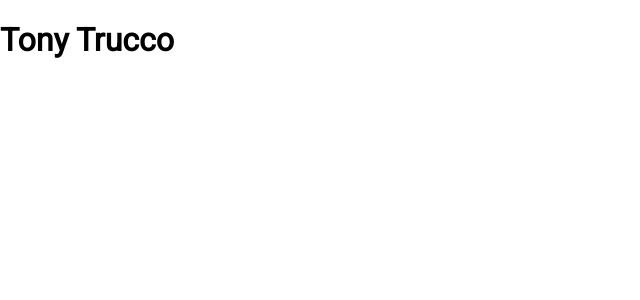
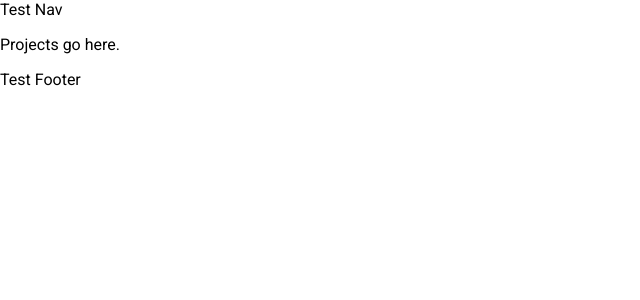
Before and after one commit to tonytrucco-CS/trucco-website-redux, a React (Create React App) app: page /projects in a window 1280 px wide. Shown: the top 300 px of the page, without its empty margins (0-640 px from the left). Built offline with nearby package versions, Linux system fonts and the light colour scheme.

Commit message:
very basic routing structure

```diff
--- a/package.json
+++ b/package.json
@@ -8,6 +8,7 @@
     "@testing-library/user-event": "^13.2.1",
     "react": "^18.2.0",
     "react-dom": "^18.2.0",
+    "react-router-dom": "^6.7.0",
     "react-scripts": "5.0.1",
     "styled-components": "^5.3.6",
     "web-vitals": "^2.1.0"
--- a/src/App.js
+++ b/src/App.js
@@ -1,13 +1,22 @@
-import { GlobalStyle } from './styles/GlobalStyle';
+import { BrowserRouter, Route, Routes } from "react-router-dom";
+import Footer from "./components/Footer";
+import Header from "./components/Header";
+import Main from "./components/Main";
+import Home from "./routes/Home";
+import Projects from "./routes/Projects";
 
 function App() {
   return (
-    <>
-      <GlobalStyle />
-      <main>
-        <h1>Tony Trucco</h1>
-      </main>
-    </>
+    <BrowserRouter>
+      <Header />
+      <Main>
+        <Routes>
+          <Route exact path='/' element={<Home />} />
+          <Route exact path='/projects' element={<Projects />} />
+        </Routes>
+      </Main>
+      <Footer />
+    </BrowserRouter>
   );
 }
 
--- /dev/null
+++ b/src/components/Footer.js
@@ -0,0 +1,7 @@
+const Footer = () => {
+  return (
+    <footer>Test Footer</footer>
+  )
+}
+
+export default Footer;
--- /dev/null
+++ b/src/components/Header.js
@@ -0,0 +1,7 @@
+const Header = () => {
+  return (
+    <nav>Test Nav</nav>
+  )
+}
+
+export default Header;
--- /dev/null
+++ b/src/components/Main.js
@@ -0,0 +1,9 @@
+const Main = ({children}) => {
+  return (
+    <main>
+      {children}
+    </main>
+  )
+}
+
+export default Main;
--- a/src/index.js
+++ b/src/index.js
@@ -1,10 +1,12 @@
 import React from 'react';
 import ReactDOM from 'react-dom/client';
 import App from './App';
+import { GlobalStyle } from './styles/GlobalStyle';
 
 const root = ReactDOM.createRoot(document.getElementById('root'));
 root.render(
   <React.StrictMode>
+    <GlobalStyle />
     <App />
   </React.StrictMode>
 );
--- /dev/null
+++ b/src/routes/Home.js
@@ -0,0 +1,9 @@
+const Home = () => {
+  return (
+    <>
+      <p>This is the home page.</p>
+    </>
+  )
+}
+
+export default Home;
--- /dev/null
+++ b/src/routes/Projects.js
@@ -0,0 +1,9 @@
+const Projects = () => {
+  return (
+    <>
+      <p>Projects go here.</p>
+    </>
+  )
+}
+
+export default Projects;
```
Also changed, not shown: src/routes/ErrorPage.js (added, +16 -0 lines), 1 other file (tests, documents, lock files or other folders).
